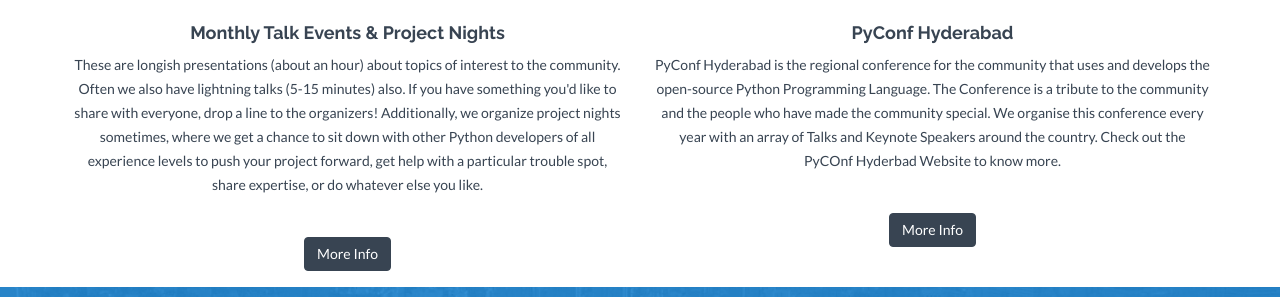
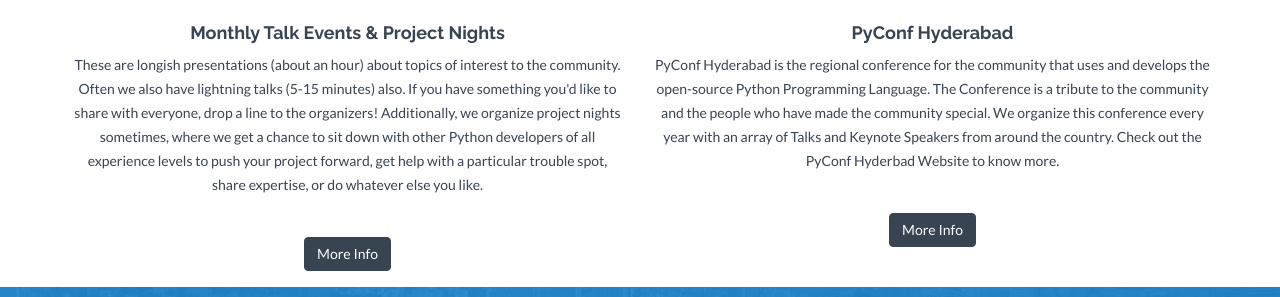
Before and after one commit to HydPy/HydPy, a Jekyll site: the page built from index.html, in a window 1280 px wide. Shown: the part 477-774 px from the top of the page. Built offline with Jekyll 4.4.1, drawn with Linux system fonts in a browser that asks for light colours; nearby versions of some CDN libraries.

Commit message:
Description update
Co-authored-by: Sanchit Balchandani <balchandani.sanchit@gmail.com>

```diff
--- a/index.html
+++ b/index.html
@@ -17,7 +17,7 @@
             <div class="col-md-6">
                 <i class="fa fa-calendar" aria-hidden="true"></i>
                 <h4>PyConf Hyderabad</h4>
-                <p>PyConf Hyderabad is the regional conference for the community that uses and develops the open-source Python Programming Language. The Conference is a tribute to the community and the people who have made the community special. We organise this conference every year with an array of Talks and Keynote Speakers around the country. Check out the PyCOnf Hyderbad Website to know more.</p>
+                <p>PyConf Hyderabad is the regional conference for the community that uses and develops the open-source Python Programming Language. The Conference is a tribute to the community and the people who have made the community special. We organize this conference every year with an array of Talks and Keynote Speakers from around the country. Check out the PyConf Hyderbad Website to know more.</p>
                 <p><br/><a href="https://pyconf.hydpy.org/" class="btn btn-theme">More Info</a></p>
             </div>
         </div>
```
